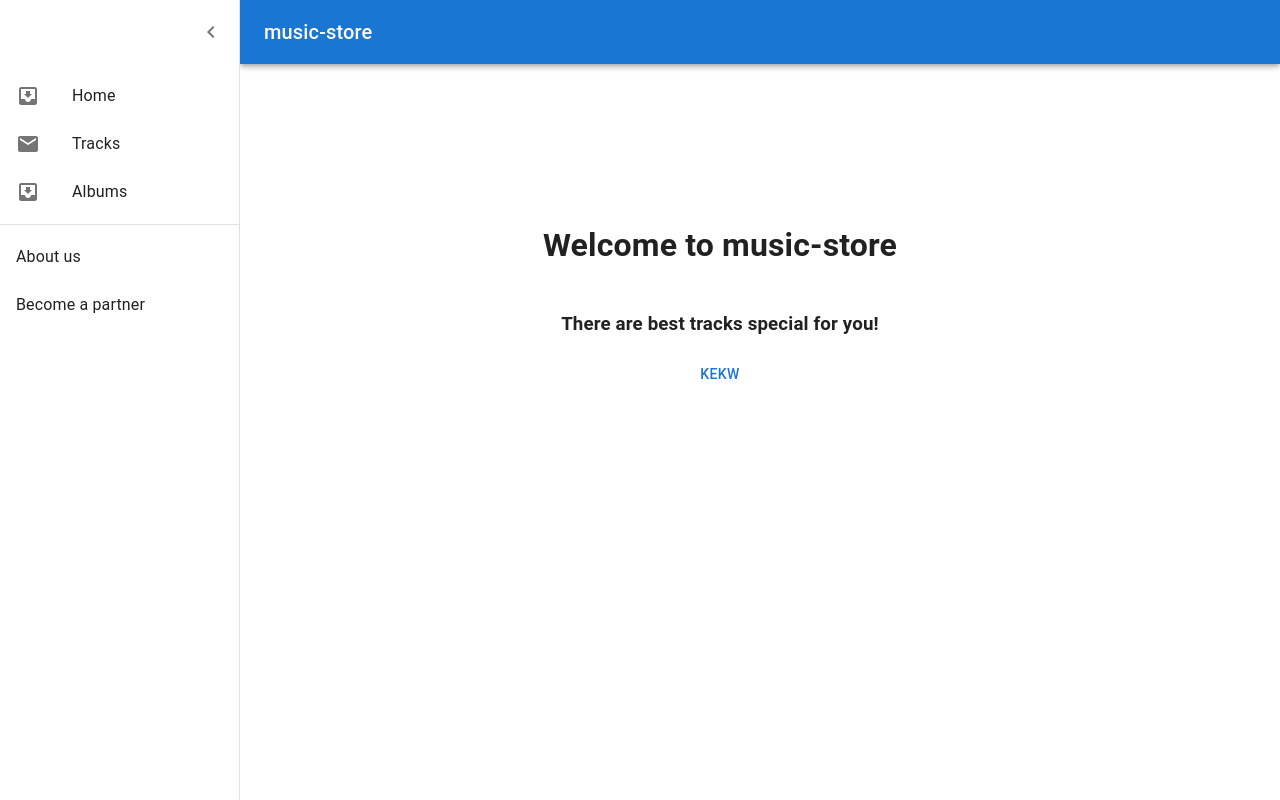
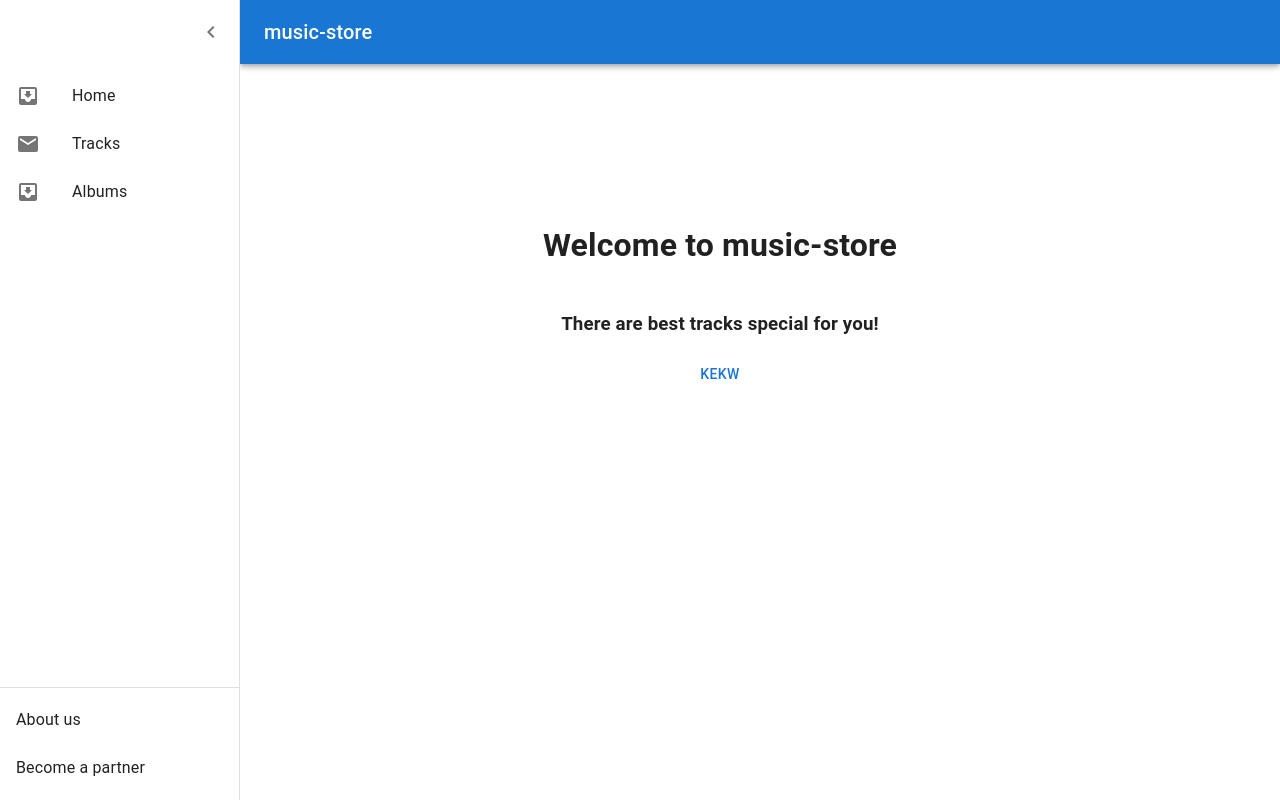
Before and after one commit to 4il612/music-store-client, a Next.js app: page / in a window 1280 px wide. Both pictures are taken after a click on the button "open drawer". Shown: the top 800 px of the page. Built offline with nearby package versions, Linux system fonts and the light colour scheme.

Commit message:
fix: static position of Drawer footer

```diff
--- a/components/NavBar.tsx
+++ b/components/NavBar.tsx
@@ -144,6 +144,11 @@ export default function NavBar() {
             </ListItem>
           ))}
         </List>
+        <div style={{
+          position: "absolute",
+          bottom: 0,
+          width: "100%"
+        }}>
           <Divider/>
           <List>
             {['About us', 'Become a partner'].map((text, index) => (
@@ -154,6 +159,7 @@ export default function NavBar() {
               </ListItem>
             ))}
           </List>
+        </div>
       </Drawer>
     </Box>
   );
```
Lines whose indentation alone changed are shown as unchanged.
